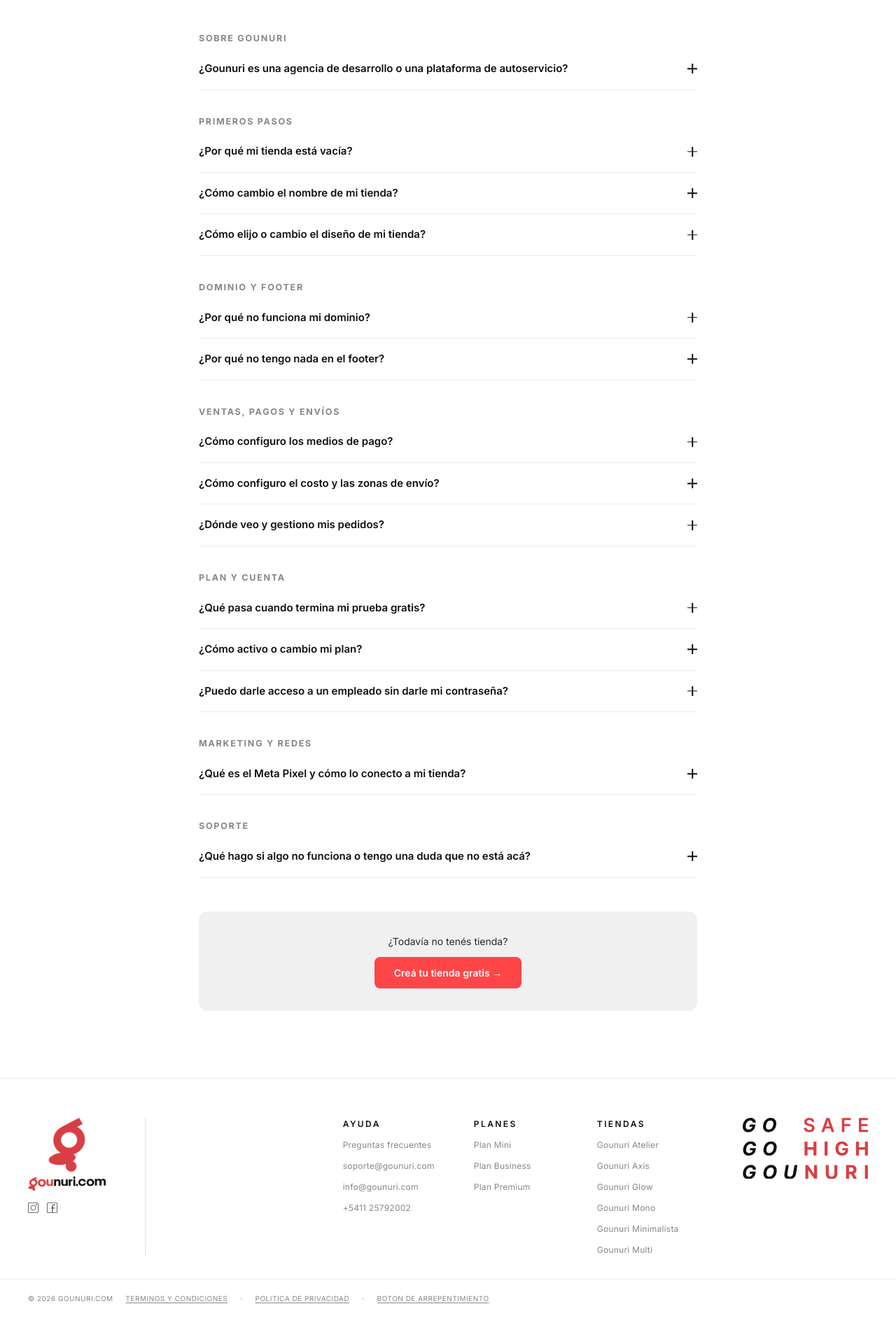
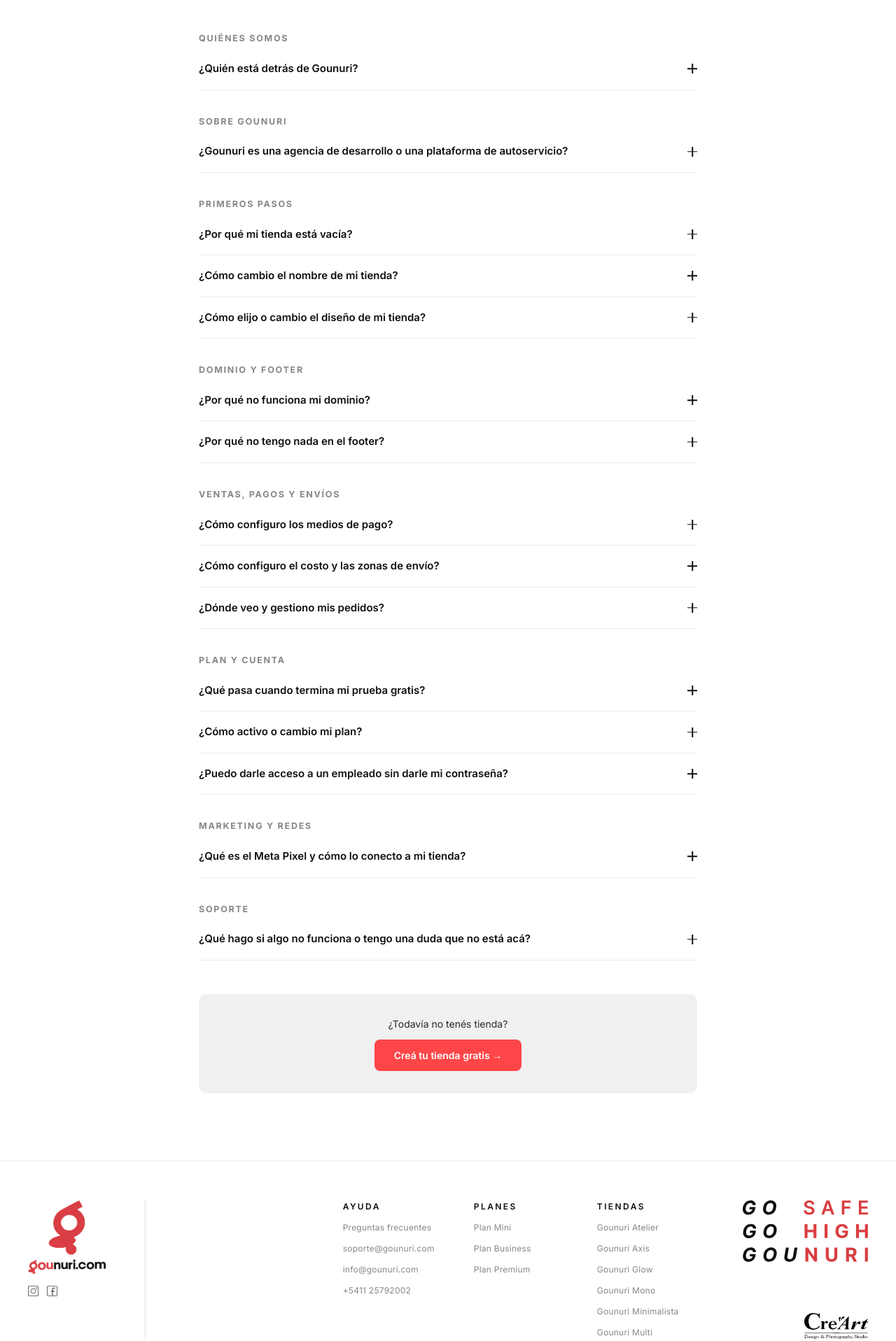
Before and after one commit to DMKo2002/gounuri-web, a Next.js app: page /faq in a window 1280 px wide. Shown: the part 243-2160 px from the top of the page at 70% size. Before the commit the page ends 2139 px from the top, so only its background shows below. Built offline with nearby package versions, Linux system fonts and the light colour scheme; no server answers.

Commit message:
feat: logo de CreArt en footer y seccion Quienes somos en FAQ

```diff
--- a/src/app/faq/page.tsx
+++ b/src/app/faq/page.tsx
@@ -22,6 +22,15 @@ type FaqGroup = { title: string; items: Faq[] }
 // REGISTRO_URL vienen de lib/site.ts (misma fuente que usa el resto del
 // sitio) para no hardcodear URLs que ya viven ahí.
 const FAQ_GROUPS: FaqGroup[] = [
+  {
+    title: 'Quiénes somos',
+    items: [
+      {
+        q: '¿Quién está detrás de Gounuri?',
+        a: `Gounuri.com fue creado por los fundadores de CreArt, un estudio de diseño y fotografía con más de 20 años de experiencia trabajando en sitios web, diseño gráfico, logos, fotografía y campañas. Construimos Gounuri para que cualquier marca pueda tener su propia tienda online con el respaldo de un equipo real y con trayectoria.`,
+      },
+    ],
+  },
   {
     title: 'Sobre Gounuri',
     items: [
--- a/src/app/globals.css
+++ b/src/app/globals.css
@@ -499,12 +499,14 @@
   font-size:12px;color:#878787;letter-spacing:.02em;transition:color .2s;
 }
 .footer-col a:hover{color:var(--red)}
-.footer-slogan{flex:0 0 auto;margin-left:32px}
+.footer-slogan{flex:0 0 auto;margin-left:32px;align-self:stretch;display:flex;flex-direction:column;justify-content:space-between;gap:24px}
 .footer-slogan svg{display:block;width:min(190px,14vw);height:auto}
 .footer-bottom{
   max-width:1600px;margin:0 auto;padding:20px 40px 32px;
   border-top:1px solid #ececec;
 }
+.footer-creart{display:flex;justify-content:flex-end;width:min(190px,14vw)}
+.footer-creart img{display:block;width:51%;height:auto}
 .footer-bottom p{
   font-size:10px;color:#878787;letter-spacing:.05em;
   display:flex;flex-wrap:wrap;gap:6px 18px;align-items:center;
--- a/src/components/Footer.tsx
+++ b/src/components/Footer.tsx
@@ -79,6 +79,15 @@ export default function Footer() {
 <path d="M198.598 117.621V90.8589H209.152C211.172 90.8589 212.897 91.2204 214.325 91.9435C215.762 92.6578 216.854 93.6727 217.603 94.9882C218.361 96.2949 218.74 97.8325 218.74 99.601C218.74 101.378 218.356 102.907 217.59 104.188C216.824 105.46 215.714 106.435 214.259 107.115C212.814 107.794 211.064 108.134 209.008 108.134H201.942V103.587H208.094C209.174 103.587 210.071 103.438 210.785 103.142C211.499 102.846 212.03 102.402 212.378 101.809C212.735 101.217 212.914 100.481 212.914 99.601C212.914 98.7124 212.735 97.9632 212.378 97.3534C212.03 96.7436 211.495 96.2819 210.772 95.9683C210.058 95.6459 209.157 95.4848 208.068 95.4848H204.254V117.621H198.598ZM213.045 105.442L219.693 117.621H213.45L206.945 105.442H213.045Z" fill="#D93E41"/>
 <path d="M240.531 90.8589V117.621H234.875V90.8589H240.531Z" fill="#D93E41"/>
 </svg>
+          <div className="footer-creart">
+            <img
+              src="/img/gounuri-creart-logo.png"
+              alt="CreArt Design & Photography Studio"
+              width={640}
+              height={256}
+              loading="lazy"
+            />
+          </div>
         </div>
       </div>
 
```
Also changed, not shown: public/img/gounuri-creart-logo.png (added).
